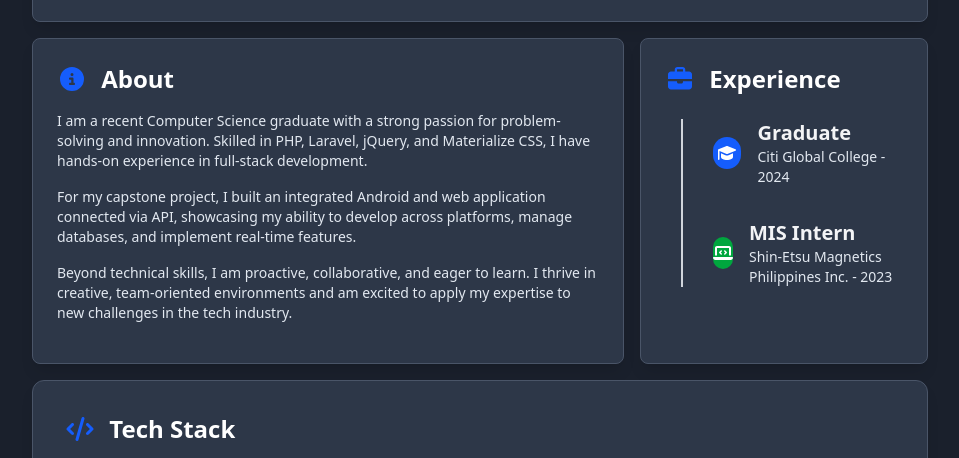
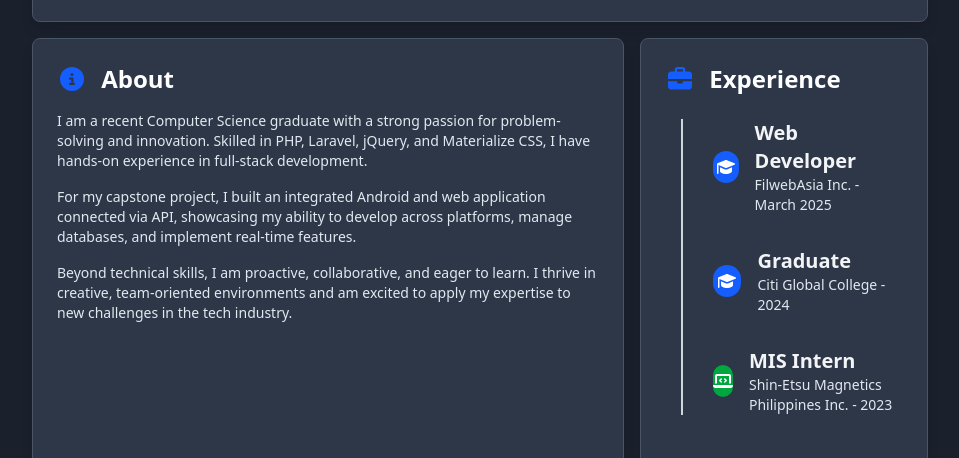
Before and after one commit to LeoOdaya117/Portfolio, a website: page public/index.html in a window 1280 px wide. Shown: the part 338-796 px from the top of the page, without its empty margins (160-1119 px from the left). Drawn offline with nearby package versions, Linux system fonts and the light colour scheme.

Commit message:
add timeline item for Web Developer position at FilwebAsia Inc.

```diff
--- a/public/index.html
+++ b/public/index.html
@@ -91,6 +91,18 @@
                     <!-- Timeline Line -->
                     <div class="absolute left-4 top-0 bottom-0 border-l-2 border-gray-300"></div>
 
+                    <!-- Timeline Item: Graduate -->
+                    <div data-aos="fade-up" class="mb-8 pl-12">
+                        <div class="flex items-center mb-3">
+                            <div class="w-8 h-8 bg-blue-600 rounded-full flex items-center justify-center text-white">
+                                <i class="fas fa-graduation-cap"></i>
+                            </div>
+                            <div class="ml-4">
+                                <h3 class="font-semibold text-xl text-gray-100">Web Developer</h3>
+                                <p class="text-sm text-gray-500">FilwebAsia Inc. - March 2025</p>
+                            </div>
+                        </div>
+                    </div>
                     <!-- Timeline Item: Graduate -->
                     <div data-aos="fade-up" class="mb-8 pl-12">
                         <div class="flex items-center mb-3">
```
